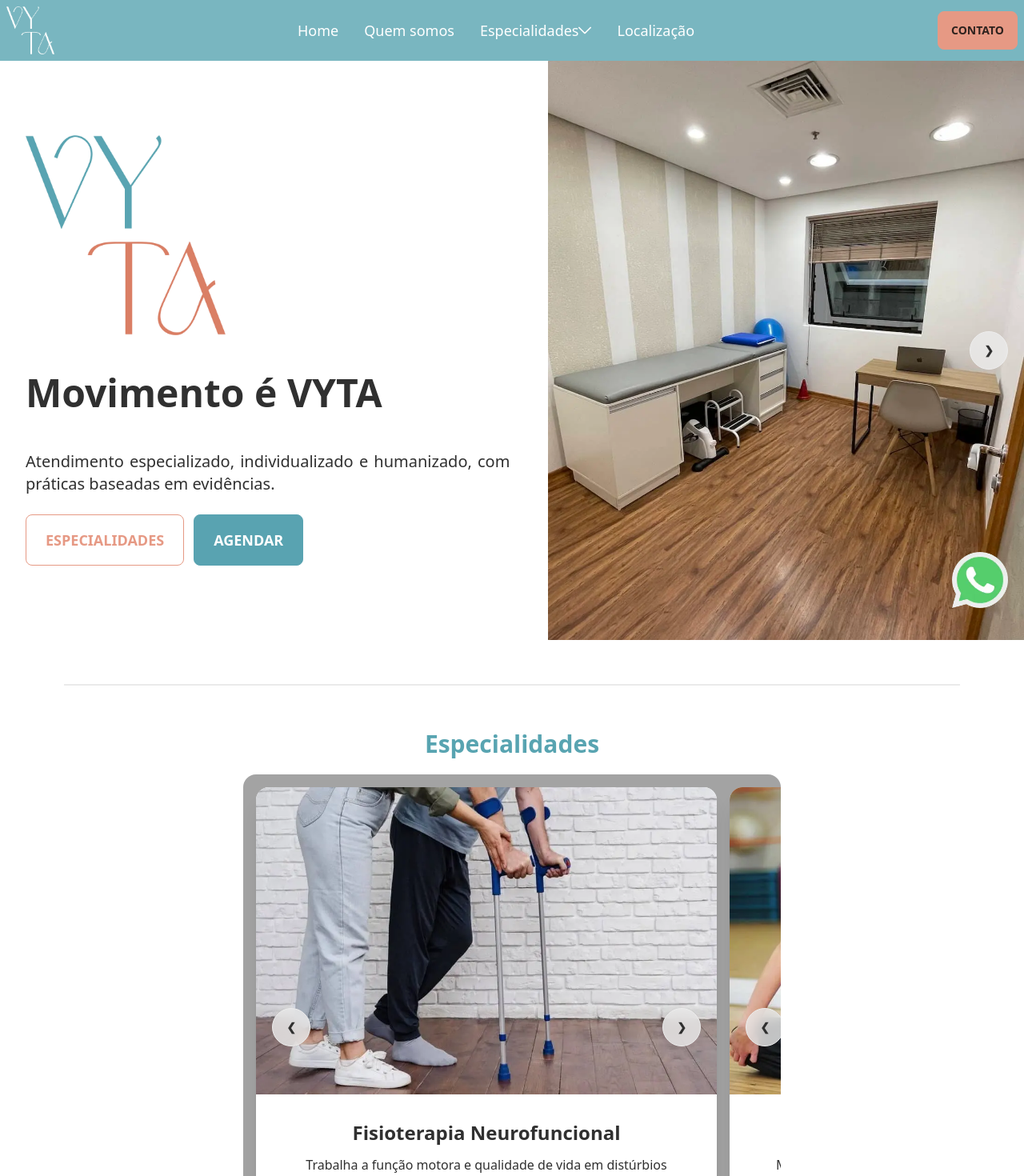
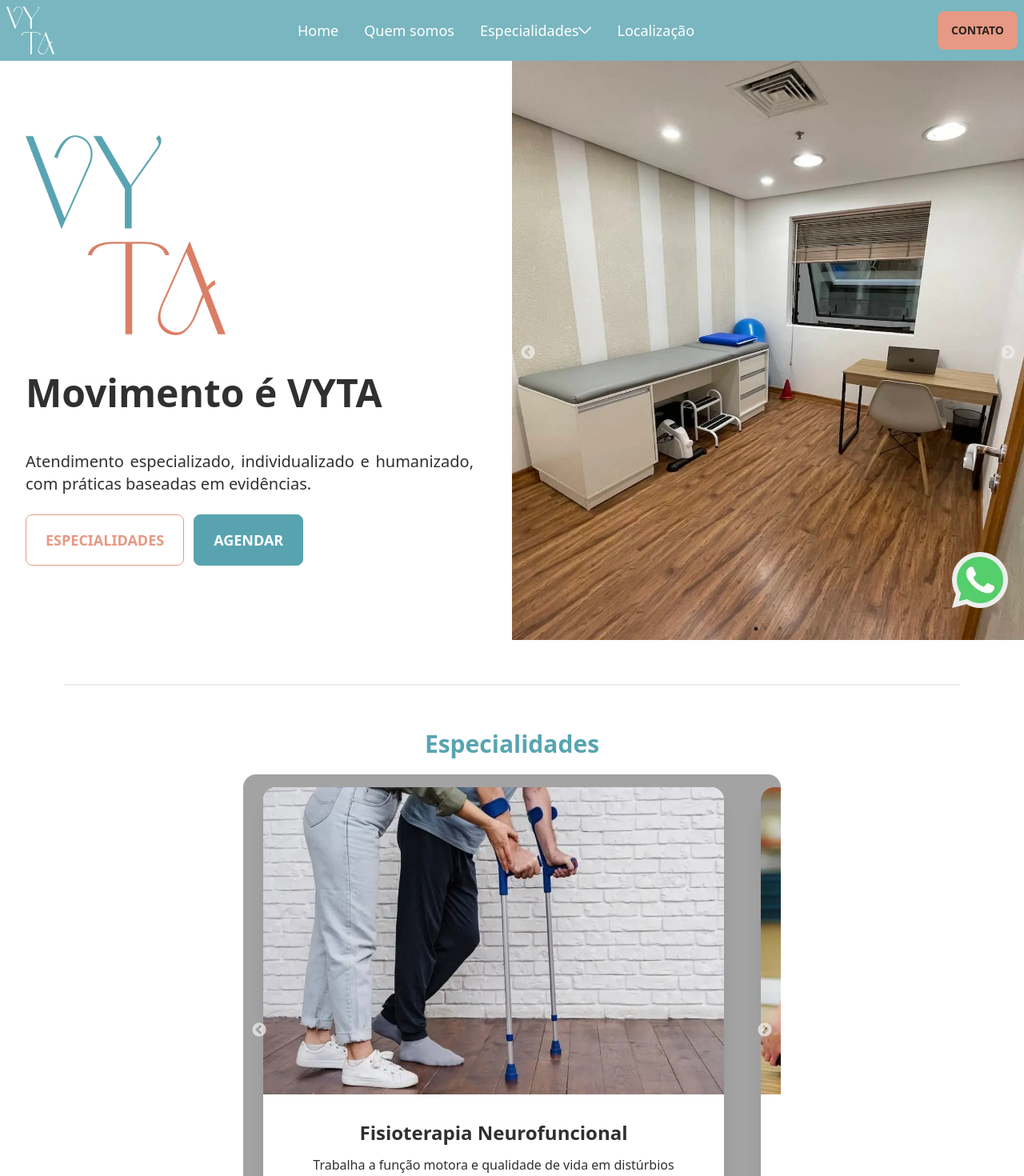
Before and after one commit to gustavomm/ptclinic, a Next.js app: page / in a window 1280 px wide. Shown: the top 1470 px of the page at 80% size. Built offline with nearby package versions, Linux system fonts and the light colour scheme; a web font is replaced by a local one; what tailwind-gradient-mask-image would draw is missing.

Commit message:
fixed carousel navigation

```diff
--- a/components/Hero.tsx
+++ b/components/Hero.tsx
@@ -4,8 +4,21 @@ import heroPic from "../public/clinica.webp";
 import heroPic2 from "../public/clinica2.webp";
 import logoPic from "../public/LOGOTIPO 004.webp";
 import Link from "next/link";
+import Slider from "react-slick";
+
+const settings = {
+  infinite: true,
+  speed: 500,
+  slidesToShow: 1,
+  slidesToScroll: 1,
+  autoplay: true,
+  autoplaySpeed: 2000,
+  arrows: true,
+  dots: true,
+};
 
 const Hero = () => {
+  ("");
   return (
     <div className="hero min-h-[calc(100vh-76px)] lg:place-items-start">
       <div className="hero-content max-w-full p-0 w-full justify-between flex-col lg:flex-row">
@@ -37,36 +50,23 @@ const Hero = () => {
             </Link>
           </div>
         </div>
-        <div className="max-h-[calc(100vh-76px)] w-[90vw] lg:w-[70vw] carousel">
-          <div
-            id="heroSlide1"
-            className="carousel-item w-full relative scroll-mt-[76px]"
-          >
-            <Image src={heroPic} alt="foto da clinica" />
-            <div className="absolute flex justify-between transform -translate-y-1/2 left-5 right-5 top-1/2">
-              <div></div>
-              <a
-                href="#heroSlide2"
-                className="btn btn-circle bg-opacity-80 backdrop-blur"
-              >
-                ❯
-              </a>
+        <div className="lg:max-h-[calc(100vh-76px)] w-[90vw] lg:w-[50vw]">
+          <Slider {...settings}>
+            <div id="heroSlide1" className="">
+              <Image
+                src={heroPic}
+                alt="foto da clinica"
+                className="lg:max-h-[calc(100vh-76px)]"
+              />
             </div>
-          </div>
-          <div
-            id="heroSlide2"
-            className="carousel-item w-full relative scroll-mt-[76px]"
-          >
-            <Image src={heroPic2} alt="foto da clinica 2" />
-            <div className="absolute flex justify-between transform -translate-y-1/2 left-5 right-5 top-1/2">
-              <a
-                href="#heroSlide1"
-                className="btn btn-circle bg-opacity-80 backdrop-blur"
-              >
-                ❮
-              </a>
+            <div id="heroSlide2" className="">
+              <Image
+                src={heroPic2}
+                alt="foto da clinica 2"
+                className="lg:max-h-[calc(100vh-76px)]"
+              />
             </div>
-          </div>
+          </Slider>
         </div>
       </div>
     </div>
--- a/components/SpecialitiesCarousel.tsx
+++ b/components/SpecialitiesCarousel.tsx
@@ -1,39 +1,37 @@
 import React from "react";
 import specialities from "../constants/specialities";
 import SpecialityCard from "./SpecialityCard";
+import Slider from "react-slick";
+
+const settings = {
+  infinite: true,
+  speed: 500,
+  autoPlay: true,
+  slidesToShow: 1,
+  centerMode: true,
+  loop: true,
+  arrows: true,
+  dots: true,
+  centerPadding: "25px",
+};
 
 const SpecialitiesCarousel = () => {
   return (
-    <div className="carousel carousel-center max-w-sm lg:max-w-2xl p-4 space-x-4 bg-neutral-400 rounded-box">
+    <Slider
+      className="max-w-sm lg:max-w-2xl py-4 bg-neutral-400 rounded-box"
+      {...settings}
+    >
       {Object.values(specialities).map((speciality, index) => (
-        <div
-          key={index}
-          id={`slide${index}`}
-          className="carousel-item relative"
-        >
+        <div key={index} className="h-full" id={`slide${index}`}>
           <SpecialityCard
             title={speciality.title}
             image={speciality.image}
             description={speciality.description}
             slug={speciality.slug}
           />
-          <div className="invisible lg:visible absolute flex justify-between transform -translate-y-1/2 left-5 right-5 top-1/2">
-            <a
-              href={index === 0 ? "#slide0" : `#slide${index - 1}`}
-              className="btn btn-circle bg-opacity-80 backdrop-blur"
-            >
-              ❮
-            </a>
-            <a
-              href={index === 7 ? "#slide7" : `#slide${index + 1}`}
-              className="btn btn-circle bg-opacity-80 backdrop-blur"
-            >
-              ❯
-            </a>
-          </div>
         </div>
       ))}
-    </div>
+    </Slider>
   );
 };
 
--- a/components/SpecialityCard.tsx
+++ b/components/SpecialityCard.tsx
@@ -14,7 +14,7 @@ const SpecialityCard = ({
   slug: string;
 }) => {
   return (
-    <div className="card w-80 lg:w-[36rem] bg-base-100 shadow-xl">
+    <div className="card w-80 h-[34rem] lg:h-[38rem] lg:w-[36rem] bg-base-100 shadow-xl">
       <figure>
         <Image src={image} alt={title} width={800} height={600} />
       </figure>
--- a/package.json
+++ b/package.json
@@ -12,6 +12,7 @@
     "nextjs-redirect": "^6.0.1",
     "react": "18.2.0",
     "react-dom": "18.2.0",
+    "react-slick": "^0.29.0",
     "sharp": "^0.32.3",
     "tailwind-gradient-mask-image": "^1.0.0"
   },
--- a/pages/_document.tsx
+++ b/pages/_document.tsx
@@ -37,6 +37,17 @@ export default function Document() {
         <link rel="mask-icon" href="/safari-pinned-tab.svg" color="#5bbad5" />
         <meta name="msapplication-TileColor" content="#da532c" />
         <meta name="theme-color" content="#ffffff"></meta>
+        <link
+          rel="stylesheet"
+          type="text/css"
+          charSet="UTF-8"
+          href="https://cdnjs.cloudflare.com/ajax/libs/slick-carousel/1.6.0/slick.min.css"
+        />
+        <link
+          rel="stylesheet"
+          type="text/css"
+          href="https://cdnjs.cloudflare.com/ajax/libs/slick-carousel/1.6.0/slick-theme.min.css"
+        />
       </Head>
 
       <body>
--- a/styles/globals.css
+++ b/styles/globals.css
@@ -10,3 +10,22 @@ section {
 html {
   scroll-behavior: smooth !important;
 }
+
+.slick-prev {
+  left: 10px;
+  z-index: 900;
+}
+
+.slick-next {
+  right: 10px;
+  z-index: 900;
+}
+
+.slick-dots {
+  bottom: 10px;
+  color: white;
+}
+
+.slick-arrow::before {
+  color: #eee;
+}
```
Also changed, not shown: 1 other file (tests, documents, lock files or other folders).
